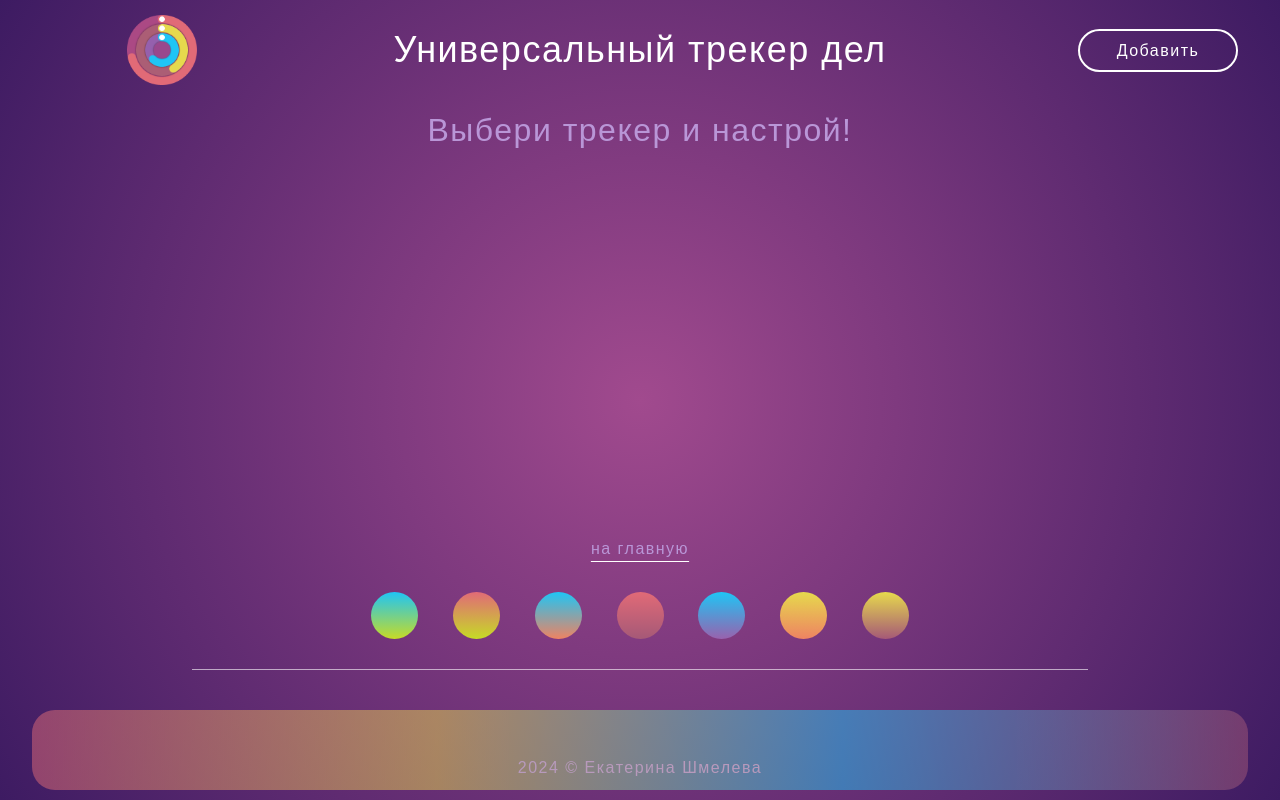
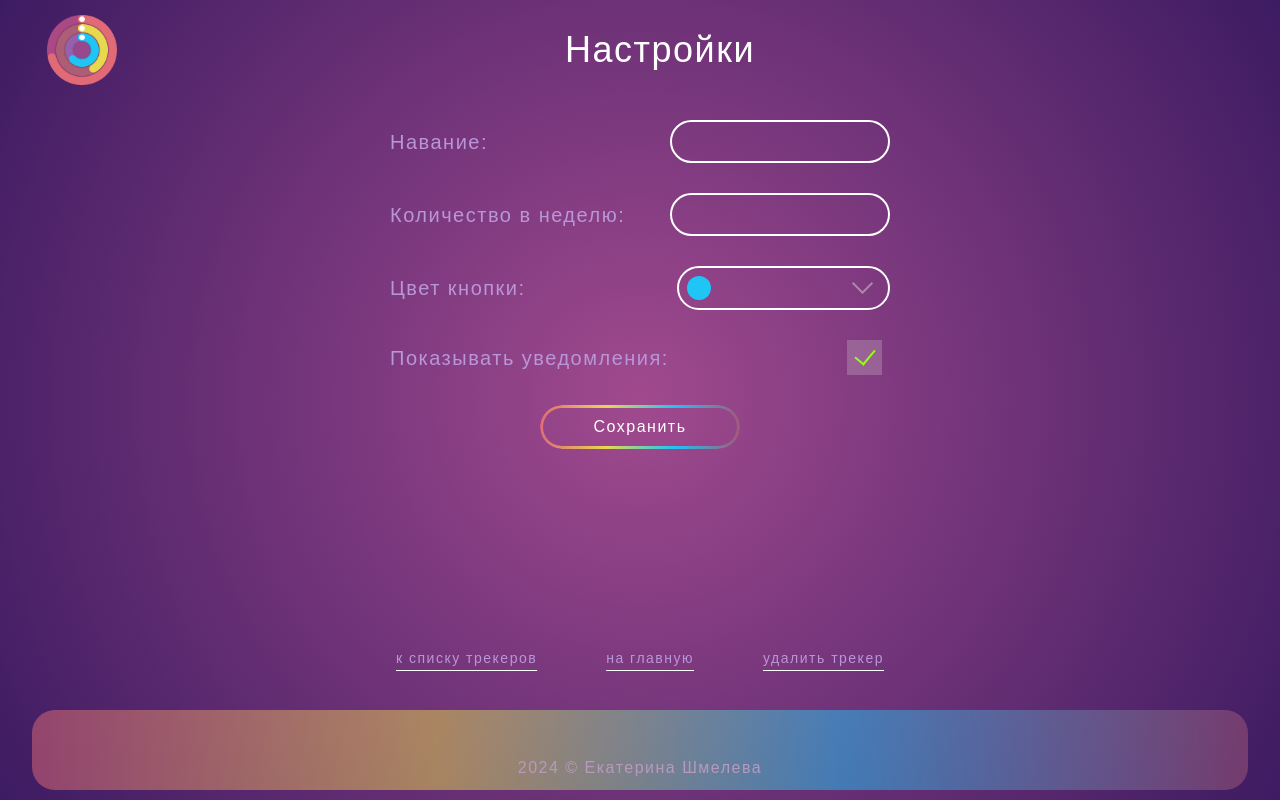
Before and after one commit to gutkati/react-tracker, a React (Vite) app: page / in a window 1280 px wide. Built offline with nearby package versions, Linux system fonts and the light colour scheme.

Commit message:
Создать страницу Настройки трекеров

```diff
--- a/src/App.jsx
+++ b/src/App.jsx
@@ -2,6 +2,7 @@ import {useState} from 'react'
 import {createBrowserRouter, RouterProvider} from "react-router-dom";
 import Root from "./root";
 import TrackerList from "./parts/trackerList/trackerList";
+import EditTracker from "./parts/editTrcaker/editTracker";
 
 
 const router = createBrowserRouter([
@@ -17,7 +18,7 @@ const router = createBrowserRouter([
 
     {
         path: '/',
-        element: <TrackerList/>
+        element: <EditTracker/>
     }
 
 
--- a/src/components/buttonUnderline/ButtonUnderline.module.css
+++ b/src/components/buttonUnderline/ButtonUnderline.module.css
@@ -1,6 +1,6 @@
 .btn {
     color: #B996D7;
-    font-size: 16px;
+    font-size: 14px;
     text-decoration: underline solid #ffffff;
     text-underline-offset: 7px;
     border: none;
--- /dev/null
+++ b/src/components/checkbox/Checkbox.module.css
@@ -0,0 +1,56 @@
+/*.checkbox__container {*/
+/*    width: 35px;*/
+/*    height: 35px;*/
+/*    background: rgba(215, 215, 215, 0.25);*/
+/*    accent-color: #82C341;*/
+/*    cursor: pointer;*/
+/*}*/
+
+
+/* Контейнер для чекбокса */
+.checkbox__container {
+  display: inline-flex;
+  align-items: center;
+  font-size: 16px;
+  cursor: pointer;
+  user-select: none;
+}
+
+/* Скрываем стандартный чекбокс */
+.checkbox__container input[type="checkbox"] {
+  display: none;
+}
+
+/* Стиль для кастомного чекбокса */
+.check__mark {
+  width: 35px;
+  height: 35px;
+  background: rgba(215, 215, 215, 0.25);
+  position: relative;
+  margin-right: 8px;
+  transition: background-color 0.3s;
+}
+
+/*!* Стили для состояния "чекнут" *!*/
+/*.checkbox__container input[type="checkbox"]:checked + .checkmark {*/
+/*  background-color: #4caf50;*/
+/*}*/
+
+/* Иконка галочки */
+.check__mark::after {
+  content: "";
+  position: absolute;
+  display: none;
+  left: 12px;
+  top: 5px;
+  width: 10px;
+  height: 17px;
+  border: solid #9AF915;
+  border-width: 0 2px 2px 0;
+  transform: rotate(40deg);
+}
+
+/* Показываем галочку, если чекбокс выбран */
+.checkbox__container input[type="checkbox"]:checked + .check__mark::after {
+  display: block;
+}
--- /dev/null
+++ b/src/components/checkbox/checkbox.jsx
@@ -0,0 +1,30 @@
+import React from 'react';
+import styles from './Checkbox.module.css'
+
+const Checkbox = ({info, checked, onChecked}) => {
+    return (
+
+        <label className={styles.checkbox__container}>
+            <input
+                type="checkbox"
+                name={info}
+                id={info}
+                defaultChecked={checked}
+                onChange={onChecked}
+            />
+            <span className={styles.check__mark}></span>
+        </label>
+
+        // <input
+        //     className={styles.checkbox}
+        //     value={value}
+        //     type="checkbox"
+        //     name={info}
+        //     id={info}
+        //     defaultChecked={checked}
+        //     onChange={onChecked}
+        // />
+    );
+};
+
+export default Checkbox;
--- a/src/components/inpytStyle/InputStyle.module.css
+++ b/src/components/inpytStyle/InputStyle.module.css
@@ -1,7 +1,6 @@
 .input {
     outline: none;
-    /*width: 160px;*/
-    padding: 7px;
+    padding: 7px 10px 7px 15px;
     box-sizing: border-box;
     background-color: inherit;
     border: 2px solid #fff;
@@ -9,7 +8,6 @@
     font-size: 16px;
     line-height: 25px;
     transition: border 0.2s;
-    text-align: center;
 }
 
 .size__small {
--- a/src/components/inpytStyle/inputStyle.jsx
+++ b/src/components/inpytStyle/inputStyle.jsx
@@ -1,10 +1,16 @@
 import React from 'react';
 import styles from './InputStyle.module.css'
 
-const InputStyle = ({value, type, onChange, onClick, size}) => {
+const InputStyle = ({value, type, onChange, onClick, size, placeholder}) => {
     return (
         <div>
-            <input className={`${styles.input} ${styles[size]}`} value={value} type={type} onChange={onChange} onClick={onClick}/>
+            <input className={`${styles.input} ${styles[size]}`}
+                   value={value}
+                   type={type}
+                   onChange={onChange}
+                   onClick={onClick}
+                   placeholder={placeholder}
+            />
         </div>
     );
 };
--- /dev/null
+++ b/src/parts/editTrcaker/EditTracker.module.css
@@ -0,0 +1,174 @@
+.edit__tracker {
+    width: 100vw;
+    height: 100vh;
+    display: flex;
+    flex-direction: column;
+    align-items: center;
+    padding-bottom: 10px;
+    box-sizing: border-box;
+}
+
+.header {
+    width: 95%;
+    height: 100px;
+    padding: 10px;
+    box-sizing: border-box;
+    display: flex;
+    flex-direction: row;
+    justify-content: space-between;
+    align-items: center;
+}
+
+.container__title {
+    display: flex;
+    flex-direction: row;
+    justify-content: center;
+    flex: 1;
+    margin-right: 40px;
+
+}
+
+.logo {
+
+}
+
+.edit__form {
+    width: 500px;
+    flex: 1;
+    margin: 20px 0;
+    text-align: center;
+}
+
+.container__input {
+    display: flex;
+    flex-direction: row;
+    justify-content: space-between;
+    align-items: center;
+    margin-bottom: 30px;
+
+}
+
+.title__input {
+    color: #B996D7;
+    font-size: 20px;
+}
+
+
+.container__color {
+    position: relative;
+    width: 213px;
+    padding: 8px;
+    box-sizing: border-box;
+    background-color: inherit;
+    border: 2px solid #fff;
+    border-radius: 50px;
+    display: flex;
+    flex-direction: row;
+    justify-content: space-between;
+    align-items: center;
+
+}
+
+.color__picker input[type="color"] {
+    opacity: 0;
+    position: absolute;
+    width: 100%;
+    height: 100%;
+    cursor: pointer;
+}
+
+/* Контейнер для цветового селектора */
+.color__picker {
+    display: inline-flex;
+    align-items: center;
+    cursor: pointer;
+    font-size: 16px;
+    gap: 8px;
+    /*padding-left: 3px;*/
+    box-sizing: border-box;
+}
+
+/* Кастомный элемент для отображения выбранного цвета */
+.color__display {
+    width: 24px;
+    height: 24px;
+    border-radius: 50%;
+    background-color: #1FC5F5;
+    transition: background-color 0.3s;
+
+}
+
+.check__mark input[type="color"] {
+    opacity: 0;
+    position: relative;
+    width: 100%;
+    height: 100%;
+    cursor: pointer;
+}
+
+.check__mark {
+    display: inline-flex;
+    align-items: center;
+    cursor: pointer;
+    font-size: 16px;
+    gap: 8px;
+}
+
+.check__display::after {
+    content: "";
+    position: absolute;
+    display: block;
+    right: 18px;
+    top: 8px;
+    width: 13px;
+    height: 13px;
+    border: solid rgba(215, 215, 215, 0.5);
+    border-width: 0 2px 2px 0;
+    transform: rotate(45deg);
+}
+
+.gradient__border {
+    width: 160px;
+    position: relative;
+    display: inline-block;
+    padding: 10px 20px;
+    font-size: 16px;
+    color: #fff;
+    cursor: pointer;
+    border: none;
+    background-color: inherit;
+    border-radius: 50px;
+    z-index: 1;
+    overflow: hidden;
+    text-align: center;
+}
+
+/* Создаем градиентный бордер через псевдоэлемент */
+.gradient__border::before {
+    content: "";
+    position: absolute;
+    top: 0;
+    left: 0;
+    right: 0;
+    bottom: 0;
+    border-radius: 50px;
+    padding: 3px; /* Ширина градиентного бордера */
+    background: linear-gradient(90deg, #E16A77, #E6D94D, #1FC5F5, #A55977);
+    -webkit-mask: linear-gradient(#fff 0 0) content-box,
+    linear-gradient(#fff 0 0);
+    -webkit-mask-composite: xor;
+    mask-composite: exclude;
+    z-index: -1; /* Помещаем градиент за кнопкой */
+}
+
+.gradient__border:hover {
+    box-shadow: 0 0 8px #3D1B62;
+}
+
+.container__buttons {
+    width: 500px;
+    display: flex;
+    flex-direction: row;
+    justify-content: space-between;
+    margin: 10px 0 40px;
+}
--- /dev/null
+++ b/src/parts/editTrcaker/editTracker.jsx
@@ -0,0 +1,88 @@
+import React, {useState} from 'react';
+import styles from "../../components/header/Header.module.css";
+import Logo from "../../components/logo/logo";
+import Title from "../../components/title/title";
+import stylesEdit from './EditTracker.module.css'
+import InputStyle from "../../components/inpytStyle/inputStyle";
+import Checkbox from "../../components/checkbox/checkbox";
+import Footer from "../../components/footer/footer";
+import ButtonUnderline from "../../components/buttonUnderline/buttonUnderline";
+
+const EditTracker = () => {
+
+    const [checked, setChecked] = useState(true)
+
+    const onCheckedChange = () => {
+        setChecked(!checked)
+    }
+
+    return (
+        <div className={stylesEdit.edit__tracker}>
+            <header className={stylesEdit.header}>
+                <div className={stylesEdit.logo}>
+                    <Logo/>
+                </div>
+                <div className={stylesEdit.container__title}>
+                    <Title text='Настройки'/>
+                </div>
+            </header>
+
+            <form className={stylesEdit.edit__form}>
+                <div className={stylesEdit.container__input}>
+                    <p className={stylesEdit.title__input}>Навание:</p>
+                    <InputStyle
+                        size='size__big'
+                        type='text'
+                    />
+                </div>
+
+                <div className={stylesEdit.container__input}>
+                    <p className={stylesEdit.title__input}>Количество в неделю:</p>
+                    <InputStyle
+                        size='size__big'
+                        type='number'
+                    />
+                </div>
+
+                <div className={stylesEdit.container__input}>
+                    <p className={stylesEdit.title__input}>Цвет кнопки:</p>
+                    <div className={stylesEdit.container__color}>
+                        <label className={stylesEdit.color__picker}>
+                            <input type="color" id="colorInput" onInput="updateColor()"/>
+                            <span className={stylesEdit.color__display}></span>
+                        </label>
+
+                        <label className={stylesEdit.check__mark}>
+                            <input type="color" id="colorInput" onInput="updateColor()"/>
+                            <span className={stylesEdit.check__display}></span>
+                        </label>
+                    </div>
+                </div>
+
+
+                <div className={stylesEdit.container__input}>
+                    <p className={stylesEdit.title__input}>Показывать уведомления:</p>
+                    <Checkbox
+                        info='showInfo'
+                        checked={checked}
+                        onChecked={onCheckedChange}
+                    />
+                </div>
+
+                <div className={stylesEdit.gradient__border}>
+                    Сохранить</div>
+            </form>
+
+            <div className={stylesEdit.container__buttons}>
+                <ButtonUnderline text='к списку трекеров'/>
+                <ButtonUnderline text='на главную'/>
+                <ButtonUnderline text='удалить трекер'/>
+
+            </div>
+
+            <Footer/>
+        </div>
+    );
+};
+
+export default EditTracker;
```
Also changed, not shown: src/arrays/arrays.js (line endings or trailing spaces).
